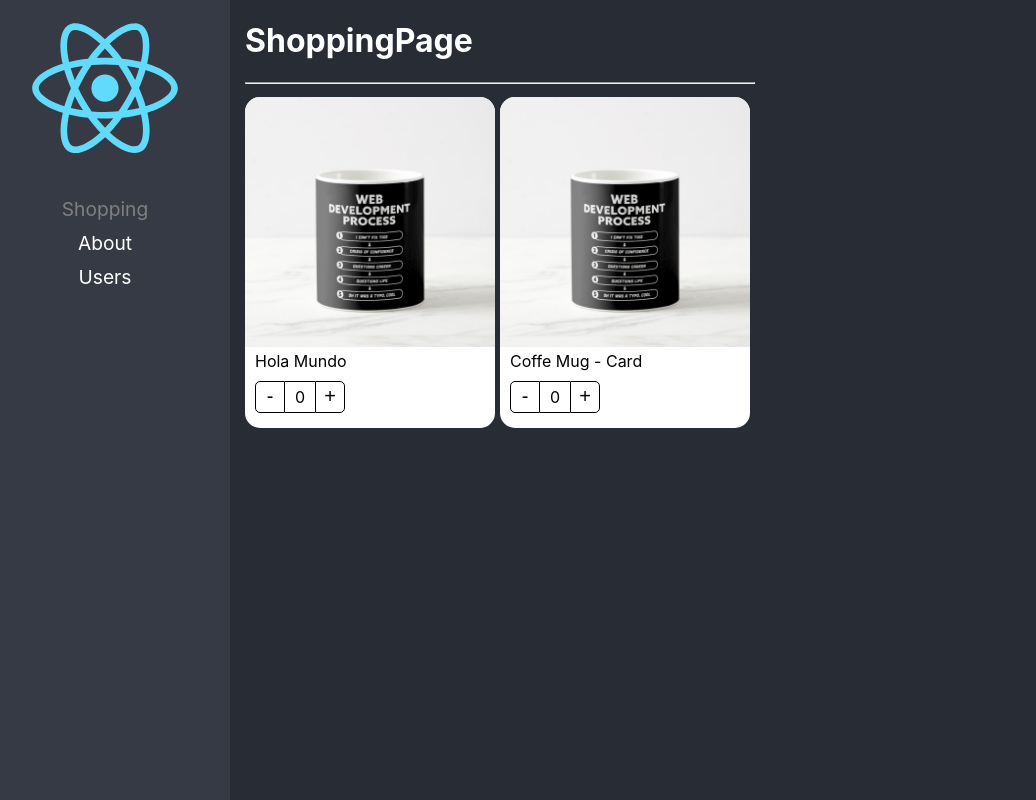
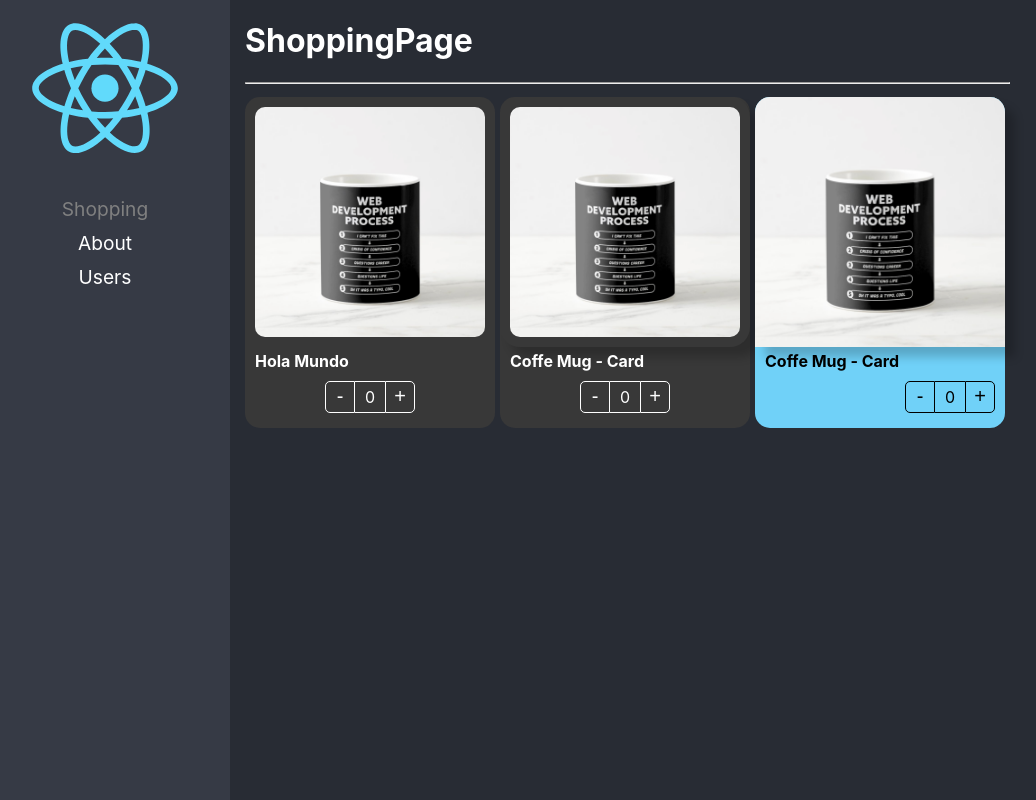
Before and after one commit to FSichi/react-pro-curso, a React (Create React App) app: page / in a window 1280 px wide. Shown: the whole page, without its empty margins (20-1056 px from the left). Built offline with nearby package versions, Linux system fonts and the light colour scheme.

Commit message:
Component-Extend-Styles Listo

```diff
--- a/src/02-component-patterns/components/ProductButtons.tsx
+++ b/src/02-component-patterns/components/ProductButtons.tsx
@@ -3,12 +3,17 @@
 
 import styles from '../styles/styles.module.css';
 
-export const ProductButtons = () => {
+export interface Props {
+    className?: string;
+    style?: React.CSSProperties;
+}
+
+export const ProductButtons = ({ className, style }: Props) => {
 
     const { increaseBy, counter } = useContext(ProductContext);
 
     return (
-        <div className={styles.buttonsContainer}>
+        <div className={`${styles.buttonsContainer} ${className}`} style={style}>
             <button className={styles.buttonMinus} onClick={() => increaseBy(-1)}> - </button>
             <div className={styles.countLabel}>{counter}</div>
             <button className={styles.buttonAdd} onClick={() => increaseBy(1)} > + </button>
--- a/src/02-component-patterns/components/ProductCard.tsx
+++ b/src/02-component-patterns/components/ProductCard.tsx
@@ -1,33 +1,31 @@
 import { createContext } from 'react';
+
 import { useProduct } from '../hooks/useProduct';
-import { ProductContextProps, ProductCardProps } from '../interfaces/interfaces';
+import { ProductContextProps, Product } from '../interfaces/interfaces';
 
 import styles from '../styles/styles.module.css';
 
 export const ProductContext = createContext({} as ProductContextProps);
 const { Provider } = ProductContext;
 
-export const ProductCard = ({ children, product }: ProductCardProps) => {
+export interface Props {
+    product: Product;
+    children?: React.ReactElement | React.ReactElement[];
+    className?: string;
+    style?: React.CSSProperties;
+}
+
+export const ProductCard = ({ children, product, className, style }: Props) => {
 
     const { counter, increaseBy } = useProduct();
 
     return (
         <Provider value={{ counter, increaseBy, product }}>
-            <div className={styles.productCard}>
 
-                {/* <ProductImage img={product.img} />
+            <div className={`${styles.productCard} ${className}`} style={style}>
+                {children}
+            </div>
 
-                    <ProductTitle title={product.title} />
-
-                    <ProductButtons
-                        counter={counter}
-                        increaseBy={increaseBy}
-                    />
-                */}
-
-                {children}
-
-            </div>
         </Provider>
     )
 }
--- a/src/02-component-patterns/components/ProductImage.tsx
+++ b/src/02-component-patterns/components/ProductImage.tsx
@@ -4,7 +4,13 @@
 import styles from '../styles/styles.module.css';
 import noImage from '../assets/no-image.jpg';
 
-export const ProductImage = ({ img = '' }) => {
+export interface Props {
+    img?: string;
+    className?: string;
+    style?: React.CSSProperties;
+}
+
+export const ProductImage = ({ img, className, style }: Props) => {
 
     const { product } = useContext(ProductContext);
 
@@ -19,6 +25,11 @@
     }
 
     return (
-        <img className={styles.productImg} src={imgToShow} alt="Product Img" />
+        <img
+            className={`${styles.productImg} ${className}`}
+            style={style}
+            src={imgToShow}
+            alt="Product Img"
+        />
     )
 };
--- a/src/02-component-patterns/components/ProductTitle.tsx
+++ b/src/02-component-patterns/components/ProductTitle.tsx
@@ -1,14 +1,20 @@
 import { useContext } from "react";
-import { ProductContext } from "./ProductCard";
+import { ProductContext } from './ProductCard';
 
 import styles from '../styles/styles.module.css';
 
-export const ProductTitle = ({ title }: { title?: string }) => {
+export interface Props {
+    title?: string;
+    className?: string;
+    style?: React.CSSProperties;
+}
+
+export const ProductTitle = ({ title, className, style }: Props) => {
 
     const { product } = useContext(ProductContext);
 
     return (
-        <span className={styles.productDescription}>
+        <span className={`${styles.productDescription} ${className}`} style={style}>
             {title ? title : product.title}
         </span>
     )
--- a/src/02-component-patterns/pages/ShoppingPage.tsx
+++ b/src/02-component-patterns/pages/ShoppingPage.tsx
@@ -1,4 +1,5 @@
 import { ProductButtons, ProductCard, ProductImage, ProductTitle } from "../components/"
+import '../styles/custom-styles.css';
 
 const product = {
     id: '1',
@@ -14,16 +15,33 @@
 
             <div style={{ display: 'flex', flexDirection: 'row', flexWrap: 'wrap' }}>
 
-                <ProductCard product={product}>
-                    <ProductCard.Image />
-                    <ProductCard.Title title="Hola Mundo" />
-                    <ProductCard.Buttons />
+                <ProductCard
+                    product={product}
+                    className="bg-dark text-white"
+                >
+                    <ProductCard.Image className="custom-image" />
+                    <ProductCard.Title title="Hola Mundo" className="text-bold" />
+                    <ProductCard.Buttons className="custom-buttons" />
                 </ProductCard>
 
-                <ProductCard product={product}>
-                    <ProductImage />
-                    <ProductTitle />
-                    <ProductButtons />
+                <ProductCard
+                    product={product}
+                    className="bg-dark text-white"
+                >
+                    <ProductImage className="custom-image" style={{ boxShadow: '10px 10px 10px rgba(0,0,0,0.2' }}/>
+                    <ProductTitle className="text-bold" />
+                    <ProductButtons className="custom-buttons" />
+                </ProductCard>
+
+                <ProductCard
+                    product={product}
+                    style={{
+                        backgroundColor: '#70D1F8',
+                    }}
+                >
+                    <ProductImage style={{ boxShadow: '10px 10px 10px rgba(0,0,0,0.2' }} />
+                    <ProductTitle style={{ fontWeight: 'bold' }} />
+                    <ProductButtons style={{display: 'flex', justifyContent: 'end'}}/>
                 </ProductCard>
 
             </div>
--- /dev/null
+++ b/src/02-component-patterns/styles/custom-styles.css
@@ -0,0 +1,32 @@
+.bg-dark {
+    background-color: rgb(56, 56, 56);
+}
+
+.text-white {
+    color: white;
+}
+
+.text-bold {
+    font-weight: bold;
+}
+
+.custom-image {
+    border-radius: 20px;
+    padding: 10px;
+    width: calc(100% - 20px);
+}
+
+.custom-buttons {
+    display: flex;
+    justify-content: center;
+}
+
+.custom-buttons button {
+    color: white;
+    border-color: white;
+}
+
+.custom-buttons div {
+    color: white;
+    border-color: white;
+}
```
Also changed, not shown: src/02-component-patterns/interfaces/interfaces.ts (+9 -11 lines).
